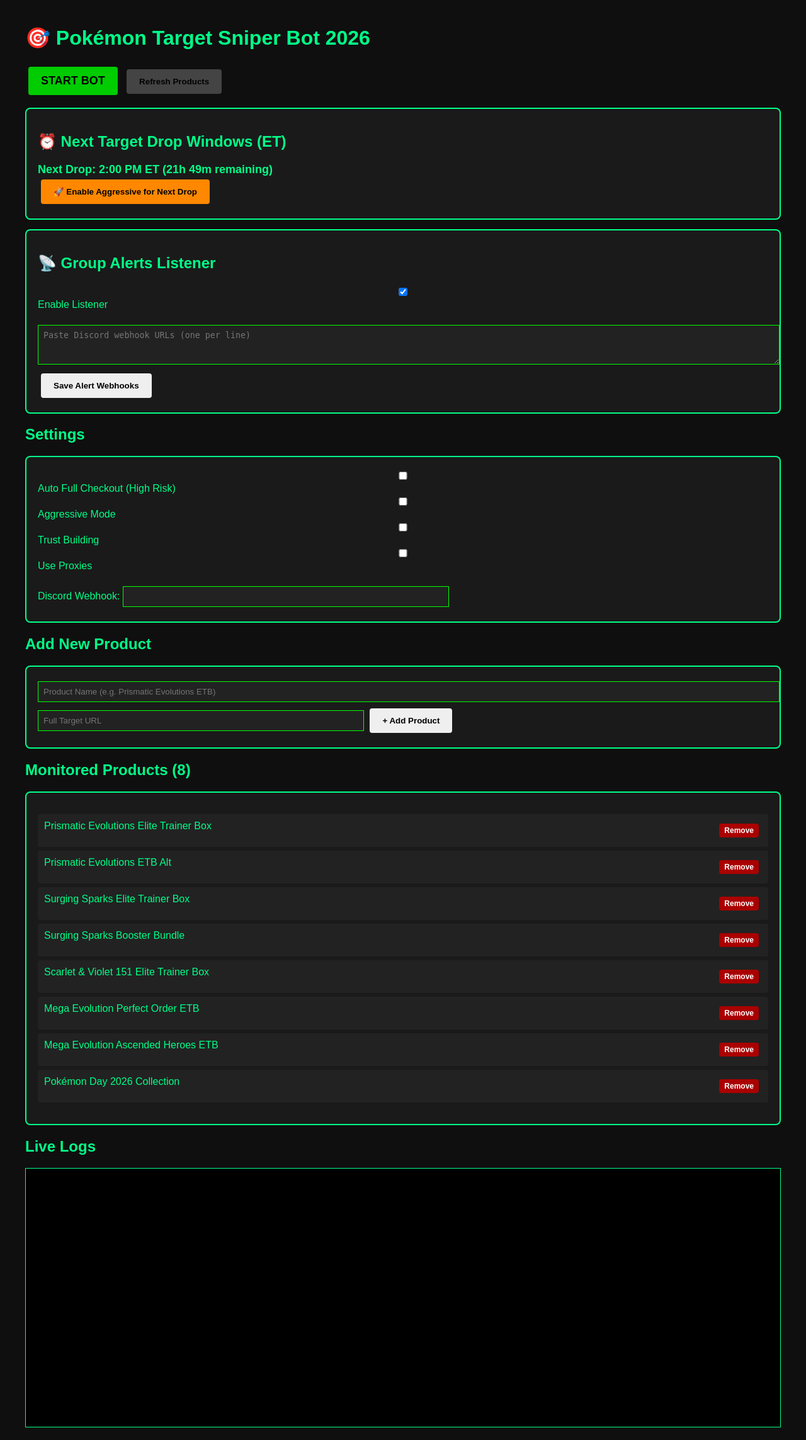
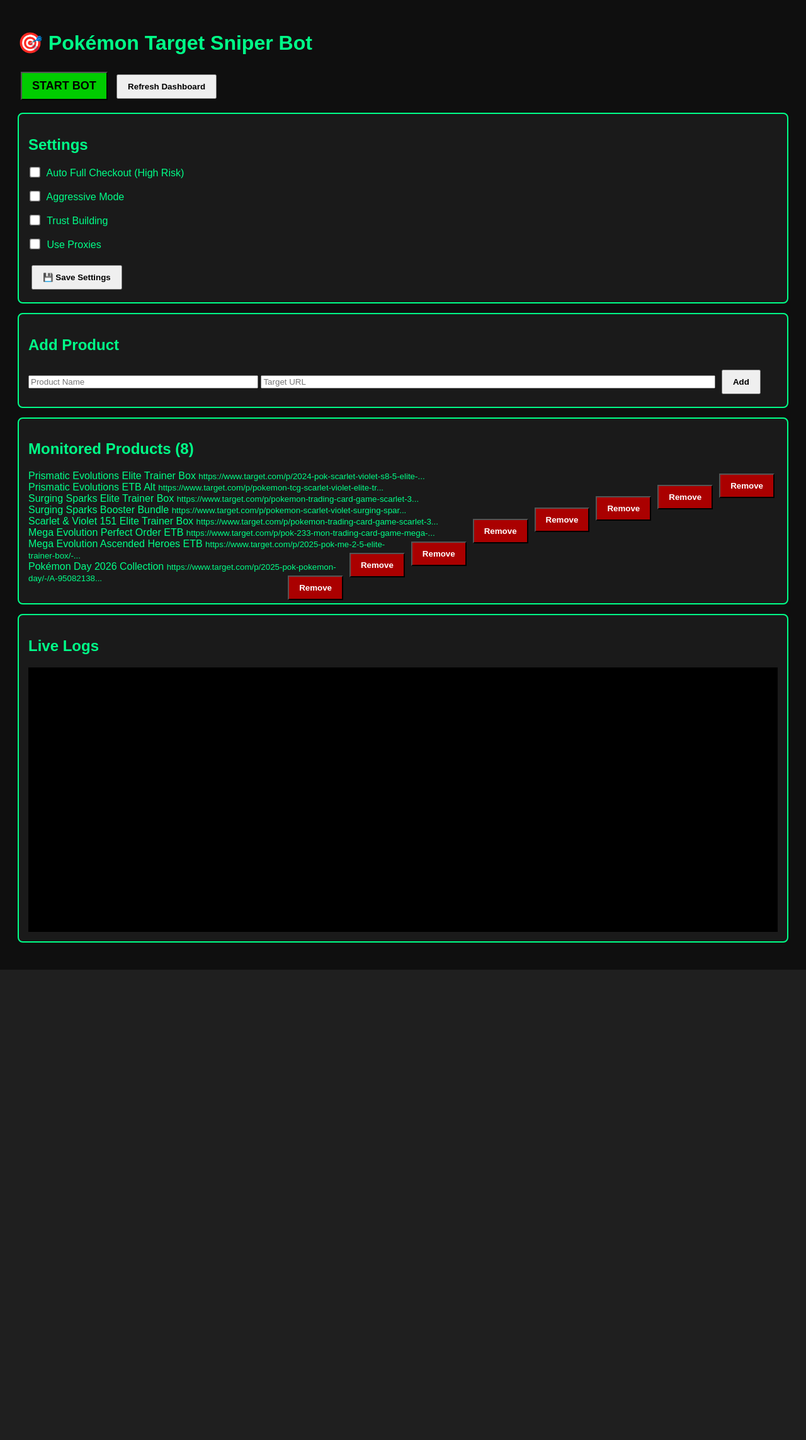
Before and after one commit to zachwood222/PokeYourMom, a Flask app: page / in a window 1280 px wide. Shown: the whole page at 63% size. After the commit the page ends 1540 px from the top, so only its background shows below. Run offline with Flask 3, Linux system fonts and the light colour scheme; some libraries are stand-ins or nearby versions.

Commit message:
Refactor index.html for improved layout and usability
Updated the HTML structure and styles for the Pokémon Target Sniper dashboard. Removed unnecessary elements and improved layout for better usability.

```diff
--- a/templates/index.html
+++ b/templates/index.html
@@ -1,97 +1,77 @@
 <!DOCTYPE html>
 <html>
 <head>
-    <title>Pokémon Target Sniper 2026 - Web Dashboard</title>
+    <title>Pokémon Target Sniper 2026</title>
     <script src="https://cdnjs.cloudflare.com/ajax/libs/socket.io/4.7.2/socket.io.min.js"></script>
     <style>
-        body { font-family: Arial, sans-serif; background: #0f0f0f; color: #00ff88; margin: 0; padding: 20px; }
-        .container { max-width: 1200px; margin: auto; }
-        button { padding: 12px 20px; margin: 5px; font-weight: bold; border: none; border-radius: 4px; cursor: pointer; }
-        .green { background: #00cc00; color: black; }
-        .red { background: #cc0000; color: white; }
-        .orange { background: #ff8800; color: black; }
-        #logs { background: #000; height: 380px; overflow-y: scroll; padding: 15px; font-family: Consolas, monospace; border: 1px solid #00ff88; }
-        .box { background: #1a1a1a; padding: 18px; border-radius: 8px; margin: 15px 0; border: 2px solid #00ff88; }
-        input, textarea { background: #222; color: #0f0; border: 1px solid #0f0; padding: 8px; margin: 5px 0; width: 100%; }
-        ul { list-style: none; padding: 0; }
-        li { background: #222; padding: 10px; margin: 6px 0; border-radius: 4px; display: flex; justify-content: space-between; }
+        body { font-family: Arial; background: #0f0f0f; color: #00ff88; padding: 20px; }
+        .box { background: #1a1a1a; padding: 15px; margin: 15px 0; border-radius: 8px; border: 2px solid #00ff88; }
+        button { padding: 10px 16px; margin: 5px; font-weight: bold; }
+        .green { background:#00cc00; color:black; }
+        .red { background:#cc0000; color:white; }
+        input[type="checkbox"] { transform: scale(1.3); margin-right: 8px; }
     </style>
 </head>
 <body>
 <div class="container">
-    <h1>🎯 Pokémon Target Sniper Bot 2026</h1>
+    <h1>🎯 Pokémon Target Sniper Bot</h1>
 
     <button onclick="toggleBot()" id="toggleBtn" class="green" style="font-size:18px;">START BOT</button>
-    <button onclick="loadProducts()" style="background:#444;">Refresh Products</button>
+    <button onclick="location.reload()">Refresh Dashboard</button>
 
-    <!-- Drop Timer -->
     <div class="box">
-        <h2>⏰ Next Target Drop Windows (ET)</h2>
-        <div id="dropTimer" style="font-size:18px; font-weight:bold;"></div>
-        <button onclick="enableAggressiveForDrop()" class="orange">🚀 Enable Aggressive for Next Drop</button>
+        <h2>Settings</h2>
+        <label><input type="checkbox" id="autoCheckout"> Auto Full Checkout (High Risk)</label><br><br>
+        <label><input type="checkbox" id="aggressive"> Aggressive Mode</label><br><br>
+        <label><input type="checkbox" id="trust"> Trust Building</label><br><br>
+        <label><input type="checkbox" id="proxy"> Use Proxies</label><br><br>
+        <button onclick="saveSettings()">💾 Save Settings</button>
     </div>
 
-    <!-- Group Alerts -->
     <div class="box">
-        <h2>📡 Group Alerts Listener</h2>
-        <label><input type="checkbox" id="alertListener" onchange="updateConfig()" checked> Enable Listener</label><br><br>
-        <textarea id="alertWebhooks" rows="3" placeholder="Paste Discord webhook URLs (one per line)"></textarea>
-        <button onclick="saveAlertWebhooks()">Save Alert Webhooks</button>
+        <h2>Add Product</h2>
+        <input id="prodName" placeholder="Product Name" style="width:30%">
+        <input id="prodUrl" placeholder="Target URL" style="width:60%">
+        <button onclick="addProduct()">Add</button>
     </div>
 
-    <h2>Settings</h2>
     <div class="box">
-        <label><input type="checkbox" id="autoCheckout" onchange="updateConfig()"> Auto Full Checkout (High Risk)</label><br>
-        <label><input type="checkbox" id="aggressive" onchange="updateConfig()"> Aggressive Mode</label><br>
-        <label><input type="checkbox" id="trust" onchange="updateConfig()"> Trust Building</label><br>
-        <label><input type="checkbox" id="proxy" onchange="updateConfig()"> Use Proxies</label><br><br>
-        Discord Webhook: <input type="text" id="webhook" style="width:500px" onchange="updateConfig()">
+        <h2>Monitored Products (<span id="count">0</span>)</h2>
+        <ul id="productList" style="list-style:none; padding:0;"></ul>
     </div>
 
-    <h2>Add New Product</h2>
     <div class="box">
-        <input id="prodName" placeholder="Product Name (e.g. Prismatic Evolutions ETB)">
-        <input id="prodUrl" placeholder="Full Target URL" style="width:500px">
-        <button onclick="addProduct()">+ Add Product</button>
+        <h2>Live Logs</h2>
+        <div id="logs" style="background:#000; height:400px; overflow-y:scroll; padding:10px; font-family:monospace;"></div>
     </div>
-
-    <h2>Monitored Products (<span id="productCount">0</span>)</h2>
-    <div class="box">
-        <ul id="productList"></ul>
-    </div>
-
-    <h2>Live Logs</h2>
-    <div id="logs"></div>
 </div>
 
 <script>
     const socket = io();
     socket.on('log', d => {
-        const logs = document.getElementById('logs');
-        logs.innerHTML += d.message + '<br>';
-        logs.scrollTop = logs.scrollHeight;
+        document.getElementById('logs').innerHTML += d.message + '<br>';
+        document.getElementById('logs').scrollTop = 999999;
     });
 
     function toggleBot() {
         const btn = document.getElementById('toggleBtn');
-        const isStarting = btn.innerText.includes('START');
-        fetch('/api/' + (isStarting ? 'start' : 'stop'), {method: 'POST'})
-            .then(() => {
-                btn.innerText = isStarting ? 'STOP BOT' : 'START BOT';
-                btn.className = isStarting ? 'red' : 'green';
-            });
+        const action = btn.innerText.includes('START') ? 'start' : 'stop';
+        fetch('/api/' + action, {method: 'POST'})
+            .then(() => btn.innerText = btn.innerText.includes('START') ? 'STOP BOT' : 'START BOT');
     }
 
-    function updateConfig() {
+    function saveSettings() {
         const data = {
             AUTO_FULL_CHECKOUT: document.getElementById('autoCheckout').checked,
             AGGRESSIVE_MODE: document.getElementById('aggressive').checked,
             TRUST_BUILDING: document.getElementById('trust').checked,
-            USE_PROXY: document.getElementById('proxy').checked,
-            DISCORD_WEBHOOK: document.getElementById('webhook').value,
-            ENABLE_ALERT_LISTENER: document.getElementById('alertListener').checked
+            USE_PROXY: document.getElementById('proxy').checked
         };
-        fetch('/api/config', {method: 'POST', headers: {'Content-Type': 'application/json'}, body: JSON.stringify(data)});
+        fetch('/api/config', {
+            method: 'POST',
+            headers: {'Content-Type': 'application/json'},
+            body: JSON.stringify(data)
+        }).then(() => alert('Settings Saved!'));
     }
 
     function addProduct() {
@@ -103,8 +83,6 @@
                 headers: {'Content-Type': 'application/json'},
                 body: JSON.stringify({name, url})
             }).then(() => loadProducts());
-            document.getElementById('prodName').value = '';
-            document.getElementById('prodUrl').value = '';
         }
     }
 
@@ -114,57 +92,21 @@
             .then(data => {
                 const list = document.getElementById('productList');
                 list.innerHTML = '';
-                document.getElementById('productCount').textContent = data.length;
+                document.getElementById('count').textContent = data.length;
                 data.forEach((p, i) => {
                     const li = document.createElement('li');
-                    li.innerHTML = `${p.name} <button onclick="removeProduct(${i})" style="background:#aa0000;color:white;font-size:12px;padding:4px 8px;">Remove</button>`;
+                    li.innerHTML = `${p.name} <small>${p.url.substring(0,60)}...</small>
+                        <button onclick="removeProduct(${i})" style="background:#aa0000;color:white;float:right;">Remove</button>`;
                     list.appendChild(li);
                 });
             });
     }
 
-    function removeProduct(index) {
-        fetch(`/api/products/${index}`, {method: 'DELETE'})
-            .then(() => loadProducts());
+    function removeProduct(i) {
+        fetch(`/api/products/${i}`, {method: 'DELETE'}).then(() => loadProducts());
     }
 
-    function saveAlertWebhooks() {
-        const hooks = document.getElementById('alertWebhooks').value.trim().split('\n').filter(Boolean);
-        fetch('/api/alerts', {
-            method: 'POST',
-            headers: {'Content-Type': 'application/json'},
-            body: JSON.stringify({alert_webhooks: hooks})
-        }).then(() => alert('Alert webhooks saved!'));
-    }
-
-    function enableAggressiveForDrop() {
-        document.getElementById('aggressive').checked = true;
-        updateConfig();
-        alert("Aggressive Mode enabled!");
-    }
-
-    // Live Drop Timer
-    function updateDropTimer() {
-        const timerDiv = document.getElementById('dropTimer');
-        const now = new Date();
-        const etNow = new Date(now.toLocaleString("en-US", {timeZone: "America/New_York"}));
-        let next = new Date(etNow);
-        next.setHours(10, 0, 0, 0);
-        if (etNow > next) next.setHours(14, 0, 0, 0);
-        if (etNow > next) next.setDate(next.getDate() + 1);
-
-        const diff = next - etNow;
-        const h = Math.floor(diff / (1000*60*60));
-        const m = Math.floor((diff % (1000*60*60)) / (1000*60));
-        timerDiv.textContent = `Next Drop: ${next.getHours()===10 ? '10:00 AM' : '2:00 PM'} ET (${h}h ${m}m remaining)`;
-    }
-
-    // Initial load
-    window.onload = () => {
-        loadProducts();
-        updateDropTimer();
-        setInterval(updateDropTimer, 30000);
-    };
+    window.onload = loadProducts;
 </script>
 </body>
 </html>
```
